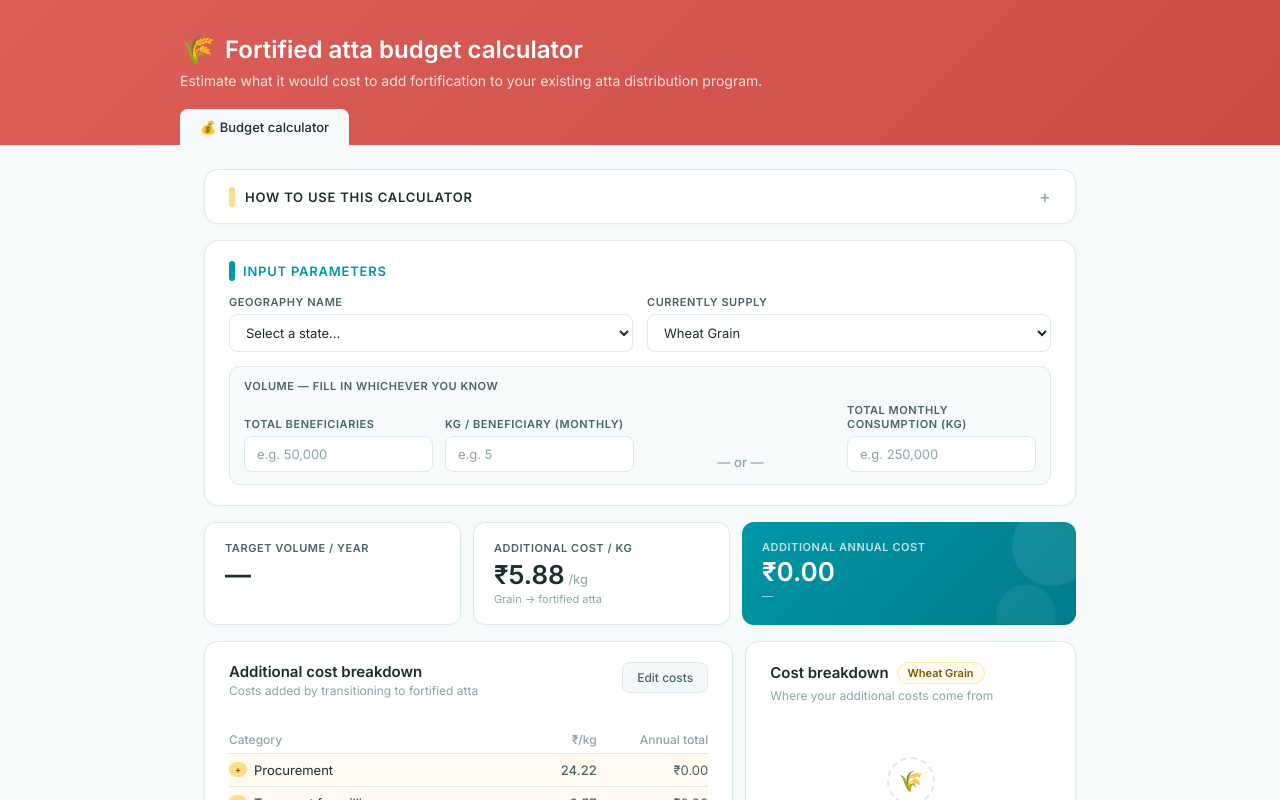
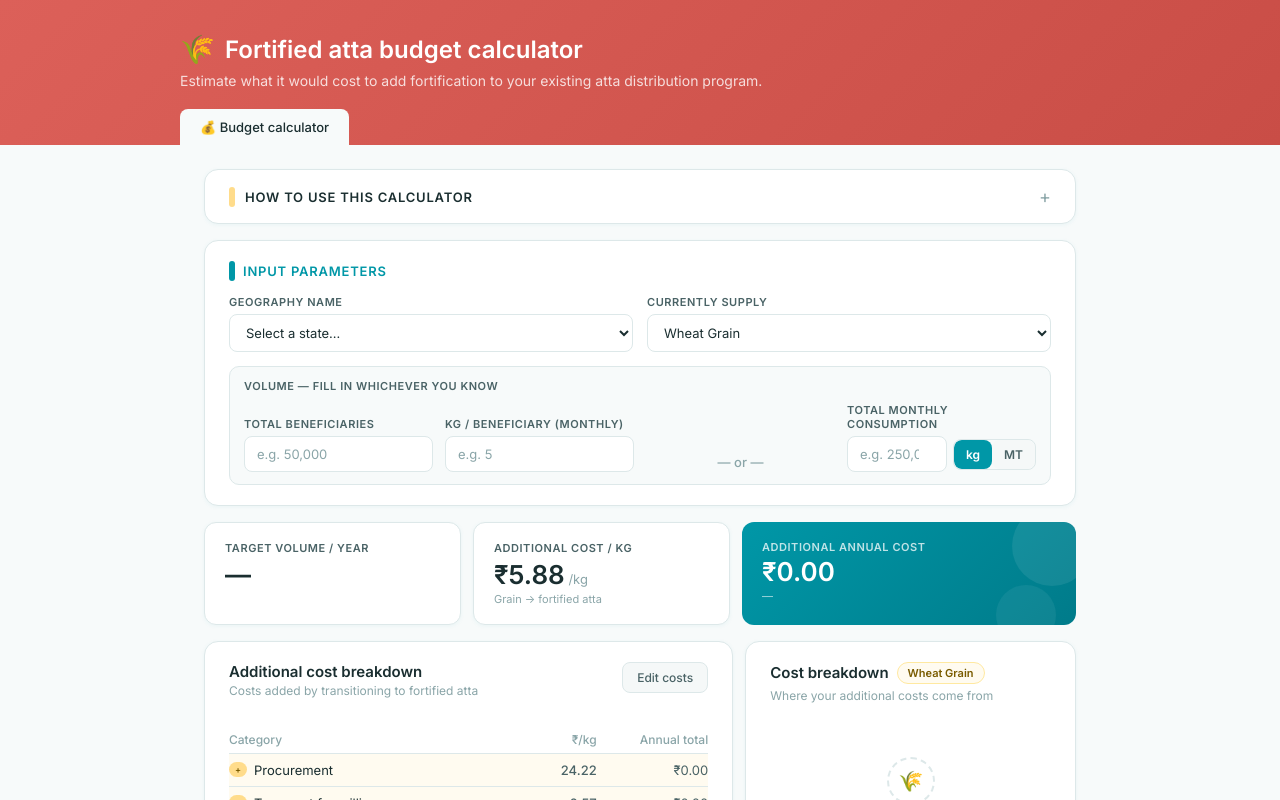
Before and after one commit to rebeccamurerwa-collab/atta-calculator, a React (Vite) app: page / in a window 1280 px wide. Shown: the top 800 px of the page. Built offline with nearby package versions, Linux system fonts and the light colour scheme.

Commit message:
add kg/MT toggle

```diff
--- a/src/App.jsx
+++ b/src/App.jsx
@@ -258,6 +258,7 @@ export default function App() {
   const [newLabel, setNewLabel] = useState("");
   const [newCost, setNewCost] = useState("");
   const [guideOpen, setGuideOpen] = useState(false);
+  const [volumeUnit, setVolumeUnit] = useState("kg"); // "kg" or "MT"
 
   const costs = customMode ? customCosts : DEFAULT_COSTS;
   const isGrain = supplyType === "Wheat Grain";
@@ -273,19 +274,34 @@ export default function App() {
   const removeExtra = id => setExtraCats(p=>p.filter(e=>e.id!==id));
   const updateExtra = (id,val) => setExtraCats(p=>p.map(e=>e.id===id?{...e,cost:parseFloat(val)||0}:e));
 
+  const handleVolumeUnitToggle = (newUnit) => {
+    if (newUnit === volumeUnit) return;
+    setVolumeUnit(newUnit);
+    if (totalMonthlyKg !== "") {
+      const val = parseFloat(totalMonthlyKg);
+      if (!isNaN(val)) {
+        if (newUnit === "MT") setTotalMonthlyKg((val / 1000).toString());
+        else setTotalMonthlyKg((val * 1000).toString());
+      }
+    }
+  };
+
   const targetVol = useMemo(()=>{
     const tm=parseFloat(totalMonthlyKg);
-    if (tm) return tm*12;
+    const tmKg = tm ? (volumeUnit === "MT" ? tm * 1000 : tm) : 0;
+    if (tmKg) return tmKg*12;
     const p=parseFloat(population), k=parseFloat(kgPerBenef);
     if (p&&k) return p*k*12;
     return 0;
-  },[population,kgPerBenef,totalMonthlyKg]);
+  },[population,kgPerBenef,totalMonthlyKg,volumeUnit]);
 
   const derivedPerCapita = useMemo(()=>{
-    const tm=parseFloat(totalMonthlyKg), p=parseFloat(population);
-    if (tm&&p) return (tm/p).toFixed(2);
+    const tm=parseFloat(totalMonthlyKg);
+    const tmKg = tm ? (volumeUnit === "MT" ? tm * 1000 : tm) : 0;
+    const p=parseFloat(population);
+    if (tmKg&&p) return (tmKg/p).toFixed(2);
     return null;
-  },[totalMonthlyKg,population]);
+  },[totalMonthlyKg,population,volumeUnit]);
 
   const visibleCosts = ALL_COSTS.filter(c=>isGrain?true:c.flourAdd);
   const additionalKeys = ALL_COSTS.filter(c=>isGrain?c.grainAdd:c.flourAdd).map(c=>c.key);
@@ -408,8 +424,18 @@ export default function App() {
                     <span style={{fontSize:13,color:C.light,fontWeight:500}}>— or —</span>
                   </div>
                   <div>
-                    <Label>Total monthly consumption (kg)</Label>
-                    <input type="number" placeholder="e.g. 250,000" value={totalMonthlyKg} onChange={e=>setTotalMonthlyKg(e.target.value)}/>
+                    <Label>Total monthly consumption</Label>
+                    <div style={{display:"flex",gap:6,alignItems:"center"}}>
+                      <input type="number" placeholder={volumeUnit==="MT"?"e.g. 250":"e.g. 250,000"} value={totalMonthlyKg} onChange={e=>setTotalMonthlyKg(e.target.value)} style={{flex:1}}/>
+                      <div style={{display:"flex",borderRadius:8,border:`1.5px solid ${C.border}`,overflow:"hidden",flexShrink:0}}>
+                        {["kg","MT"].map(u=>(
+                          <button key={u} onClick={()=>handleVolumeUnitToggle(u)}
+                            style={{padding:"7px 12px",fontSize:12,fontWeight:600,border:"none",cursor:"pointer",background:volumeUnit===u?C.teal:"#f5f8f8",color:volumeUnit===u?"#fff":C.mid,transition:"background 0.15s"}}>
+                            {u}
+                          </button>
+                        ))}
+                      </div>
+                    </div>
                     {derivedPerCapita&&population&&<p style={{fontSize:11,color:C.teal,margin:"4px 0 0"}}>≈ {derivedPerCapita} kg / beneficiary / month</p>}
                   </div>
                 </div>
```
Also changed, not shown: 1 other file (tests, documents, lock files or other folders).
